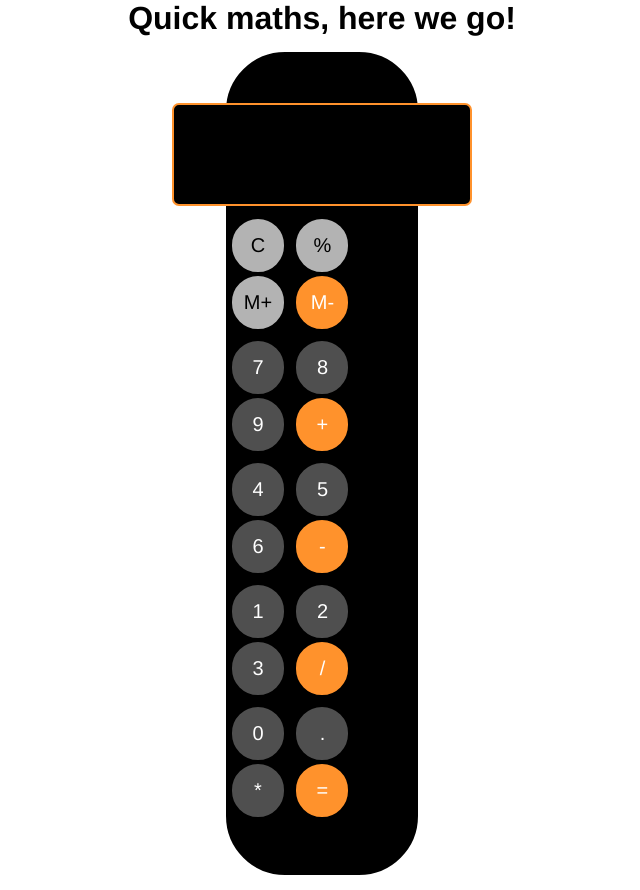
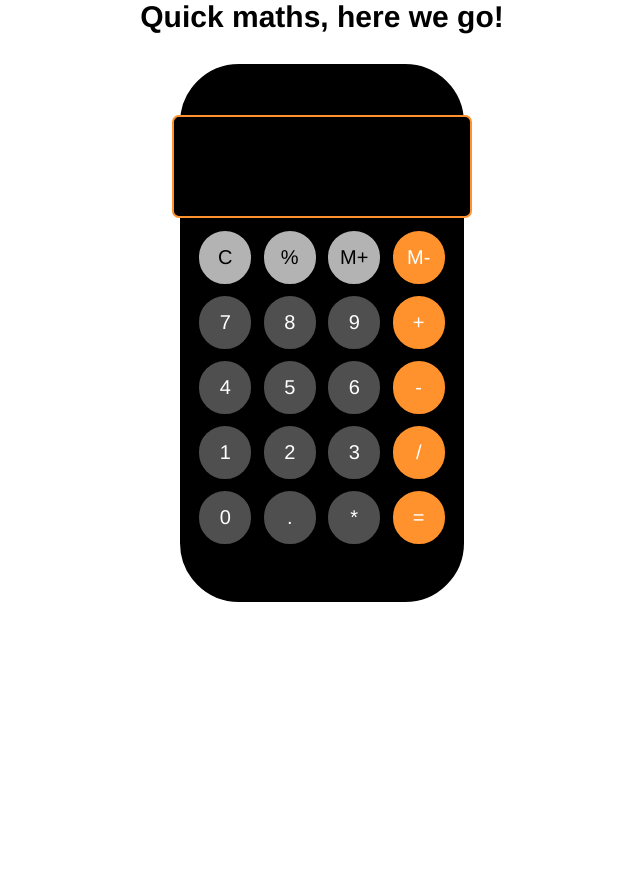
Before and after one commit to KBWEBDESIGNER1/Calculator-HTML-CSS-JavaScript, a plain HTML site: page index.html in a window 1280 px wide. Shown: the whole page, without its empty margins (318-958 px from the left). After the commit the page ends 800 px from the top, so only its background shows below. Drawn offline with Linux system fonts and the light colour scheme.

Commit message:
Update utils.css

```diff
--- a/css/utils.css
+++ b/css/utils.css
@@ -1,5 +1,9 @@
 .text-center {
     text-align: center;
+    display: flex;
+    justify-content: center;
+    font-size: 30px;
+    margin-bottom: 30px;
 }
 
 .bg-red {
@@ -27,6 +31,8 @@
     background-color: black;
     border: 2px solid black;
     border-radius: 59px;
+    width: 280px;
+    margin: auto;
 }
 
 .color-grey {
```
